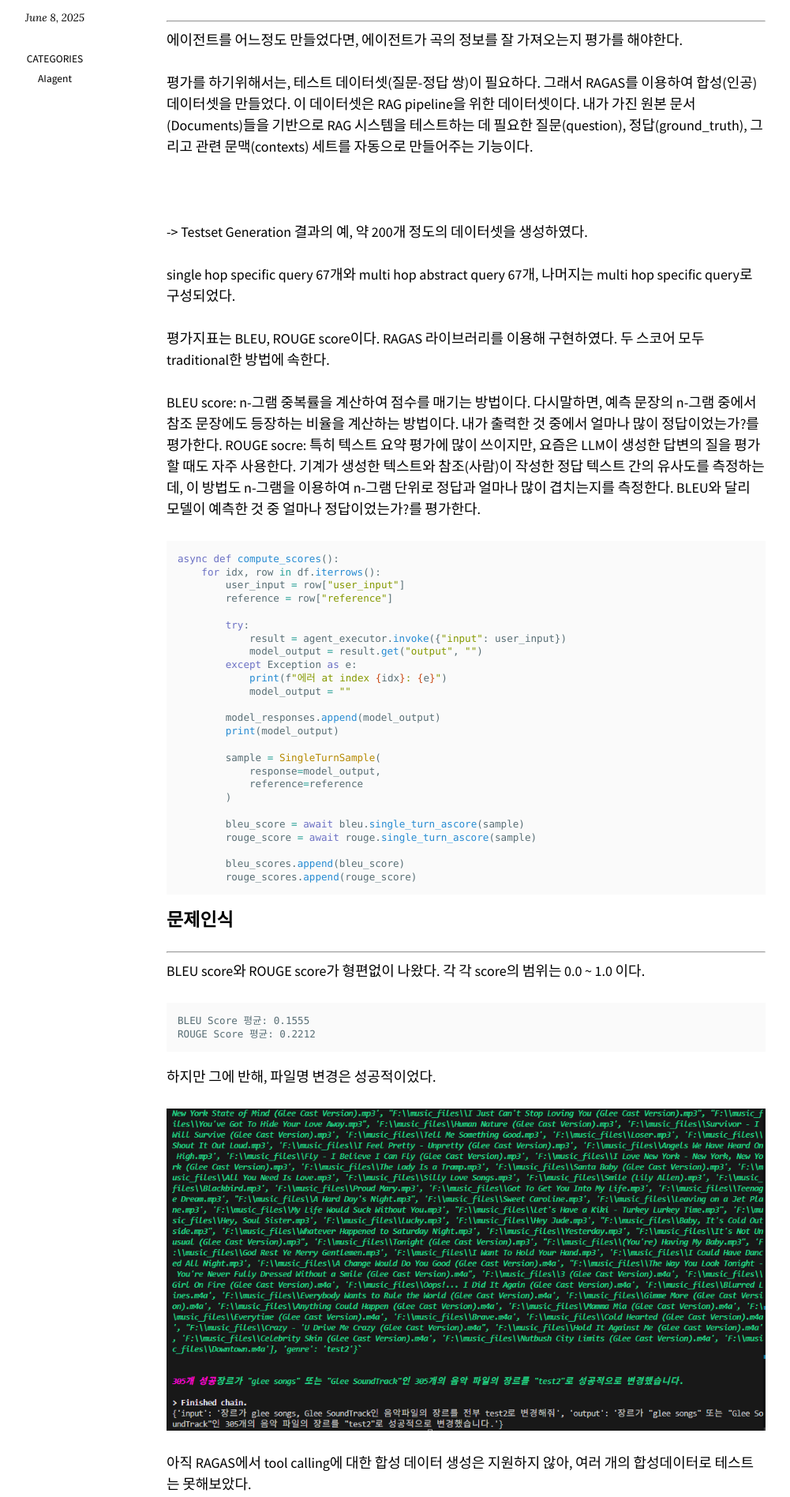
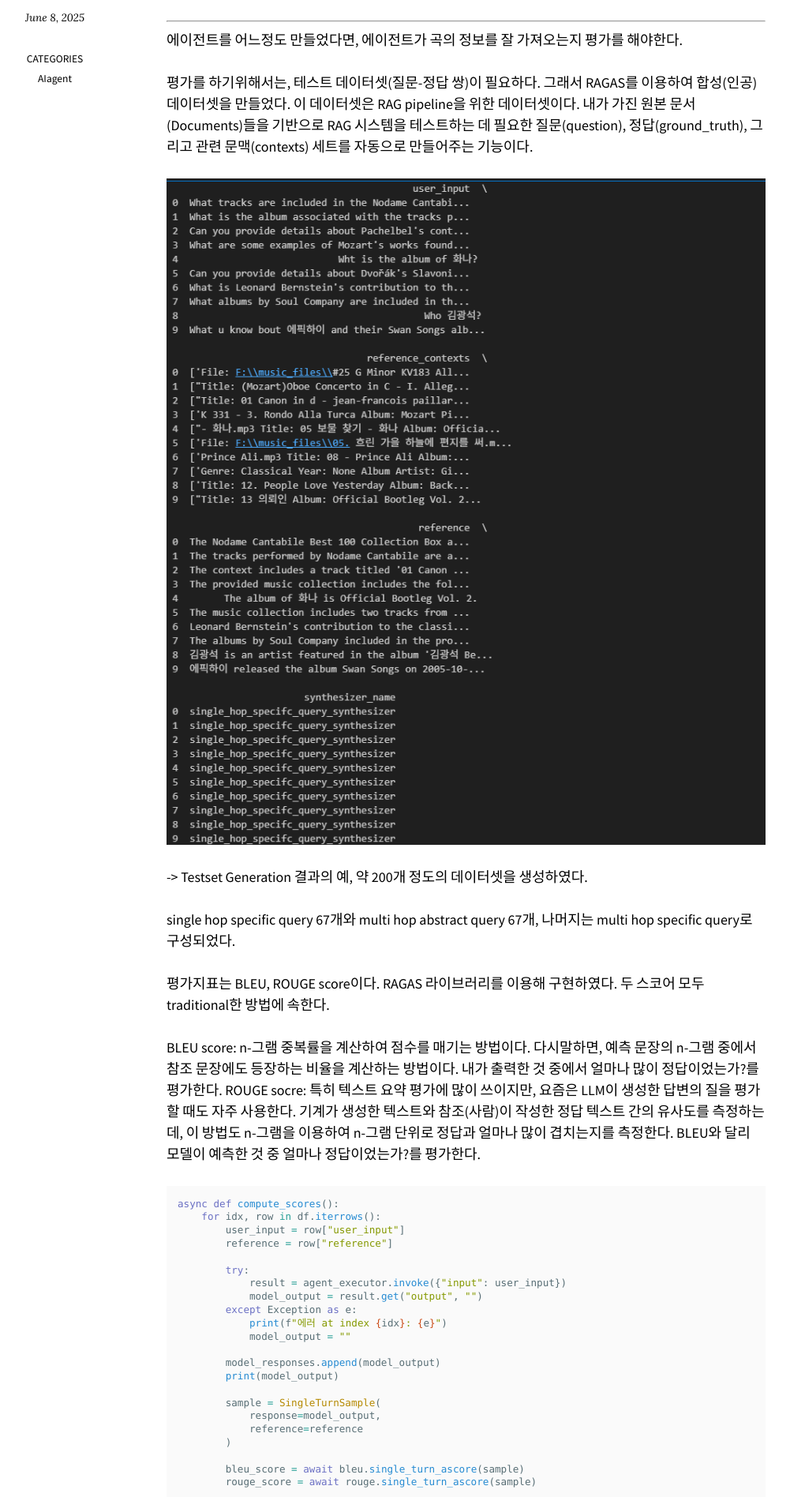
Before and after one commit to bamtu/bamtu.github.io, a Jekyll site: the page built from _posts/2025-06-08-프로젝트-1---rag활용-음악-태그-편집-에이전트-(5).md, in a window 1280 px wide. Shown: the part 429-2325 px from the top of the page at 79% size, without its empty margins (164-1165 px from the left). Built offline with Jekyll 4.4.1, drawn with Linux system fonts in a browser that asks for light colours; nearby versions of some CDN libraries; comment, search, counter and statistics services are not loaded.

Commit message:
image fix

```diff
--- a/_posts/2025-06-08-프로젝트-1---rag활용-음악-태그-편집-에이전트-(5).md
+++ b/_posts/2025-06-08-프로젝트-1---rag활용-음악-태그-편집-에이전트-(5).md
@@ -13,7 +13,7 @@ categories: AIagent
 
 평가를 하기위해서는, 테스트 데이터셋(질문-정답 쌍)이 필요하다. 그래서 RAGAS를 이용하여 합성(인공) 데이터셋을 만들었다. 이 데이터셋은 RAG pipeline을 위한 데이터셋이다. 내가 가진 원본 문서(Documents)들을 기반으로 RAG 시스템을 테스트하는 데 필요한 질문(question), 정답(ground_truth), 그리고 관련 문맥(contexts) 세트를 자동으로 만들어주는 기능이다.
 
-![](../assets/20250608203329.png)
+![](/assets/20250608203329.png)
 -> Testset Generation 결과의 예, 약 200개 정도의 데이터셋을 생성하였다.
 
 single hop specific query 67개와 multi hop abstract query 67개, 나머지는 multi hop specific query로 구성되었다.
@@ -81,11 +81,11 @@ RAGAS를 이용하여 합성데이터셋을 생성하면 input prompt와 referen
 
 하지만 LLM의 응답으로는, 트랙들의 정보가 몇 개밖에 출력되지 않는데, 대량의 파일명 변경은 가능했다.. 왜 그럴까?
 
-![](../assets/20250610112801.png)
+![](/assets/20250610112801.png)
 
 
 
-![도구 호출을 사용하는 에이전트 RAG 앱의 일반적인 아키텍처](../assets/20250610111149.png)
+![도구 호출을 사용하는 에이전트 RAG 앱의 일반적인 아키텍처](/assets/20250610111149.png)
 
 LLM은 tool calling을 판단하고, LLM이 도구 호출이 필요하다고 판단하면, retriever나 other tool을 사용한다. 그리고 tool output은 다시 LLM으로 전달되고, LLM은 요약된 응답만 출력한다. 여기서, 일부 대표 파일 이름만 언급할 수 있다.
 
```
